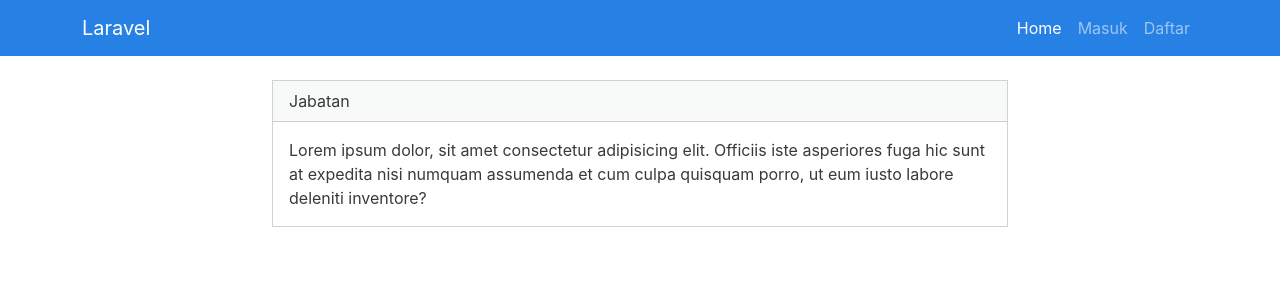
After one commit to Avsholeh/appsen, a Laravel app: template resources/views/jabatan/index.blade.php in a window 1280 px wide. The commit adds this page. Shown: the top 300 px of the page. Run offline with Laravel 8, Linux system fonts and the light colour scheme; the template is opened without the code that fills it, so the values that code supplies are empty.

```diff
--- a/database/seeders/DatabaseSeeder.php
+++ b/database/seeders/DatabaseSeeder.php
@@ -19,5 +19,7 @@ class DatabaseSeeder extends Seeder
             'email' => 'admin@admin.com',
             'password' => Hash::make('admin'),
         ]);
+
+        \App\Models\Jabatan::factory(10)->create();
     }
 }
--- /dev/null
+++ b/resources/views/jabatan/index.blade.php
@@ -0,0 +1,23 @@
+@extends('layouts.app')
+
+@section('content')
+<div class="container">
+    <div class="row justify-content-center">
+        <div class="col-md-8">
+            <div class="card">
+                <div class="card-header">Jabatan</div>
+
+                <div class="card-body">
+                    @if (session('status'))
+                        <div class="alert alert-success" role="alert">
+                            {{ session('status') }}
+                        </div>
+                    @endif
+
+                        Lorem ipsum dolor, sit amet consectetur adipisicing elit. Officiis iste asperiores fuga hic sunt at expedita nisi numquam assumenda et cum culpa quisquam porro, ut eum iusto labore deleniti inventore?
+                </div>
+            </div>
+        </div>
+    </div>
+</div>
+@endsection
--- a/resources/views/partials/navbar.blade.php
+++ b/resources/views/partials/navbar.blade.php
@@ -26,6 +26,9 @@
                         <a class="nav-link active" href="{{ route('dashboard') }}">Dashboard</a>
                     </li>
                     <li class="nav-item">
+                        <a class="nav-link active" href="{{ route('jabatan.index') }}">Jabatan</a>
+                    </li>
+                    <li class="nav-item">
                         <form action="{{ route('logout') }}" method="post">
                             @csrf
                             <input class="nav-link" type="submit" value="Logout">
--- a/routes/web.php
+++ b/routes/web.php
@@ -1,6 +1,7 @@
 <?php
 
 use App\Http\Controllers\DashboardController;
+use App\Http\Controllers\JabatanController;
 use App\Http\Controllers\HomeController;
 use Illuminate\Support\Facades\Route;
 
@@ -10,4 +11,8 @@ Auth::routes();
 
 Route::middleware('auth')->group(function() {
     Route::get('/dashboard', [DashboardController::class, 'index'])->name('dashboard');
+    Route::resource('/jabatan', JabatanController::class)->names([
+            'index' => 'jabatan.index',
+            'store' => 'jabatan.store',
+            ]);
 });
```
Also changed, not shown: app/Http/Controllers/JabatanController.php (added, +88 -0 lines), app/Models/Jabatan.php (added, +13 -0 lines), database/factories/JabatanFactory.php (added, +22 -0 lines), database/migrations/2023_10_09_082154_create_jabatans_table.php (added).
